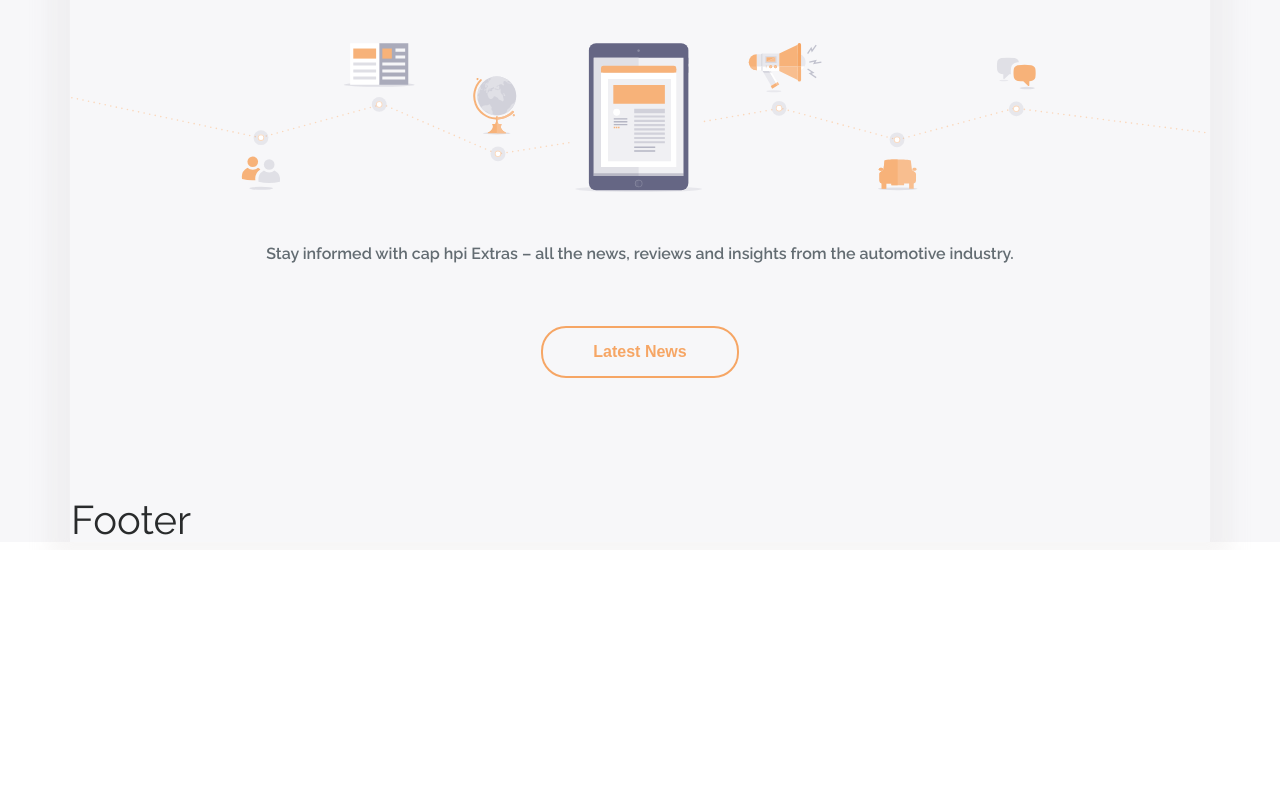
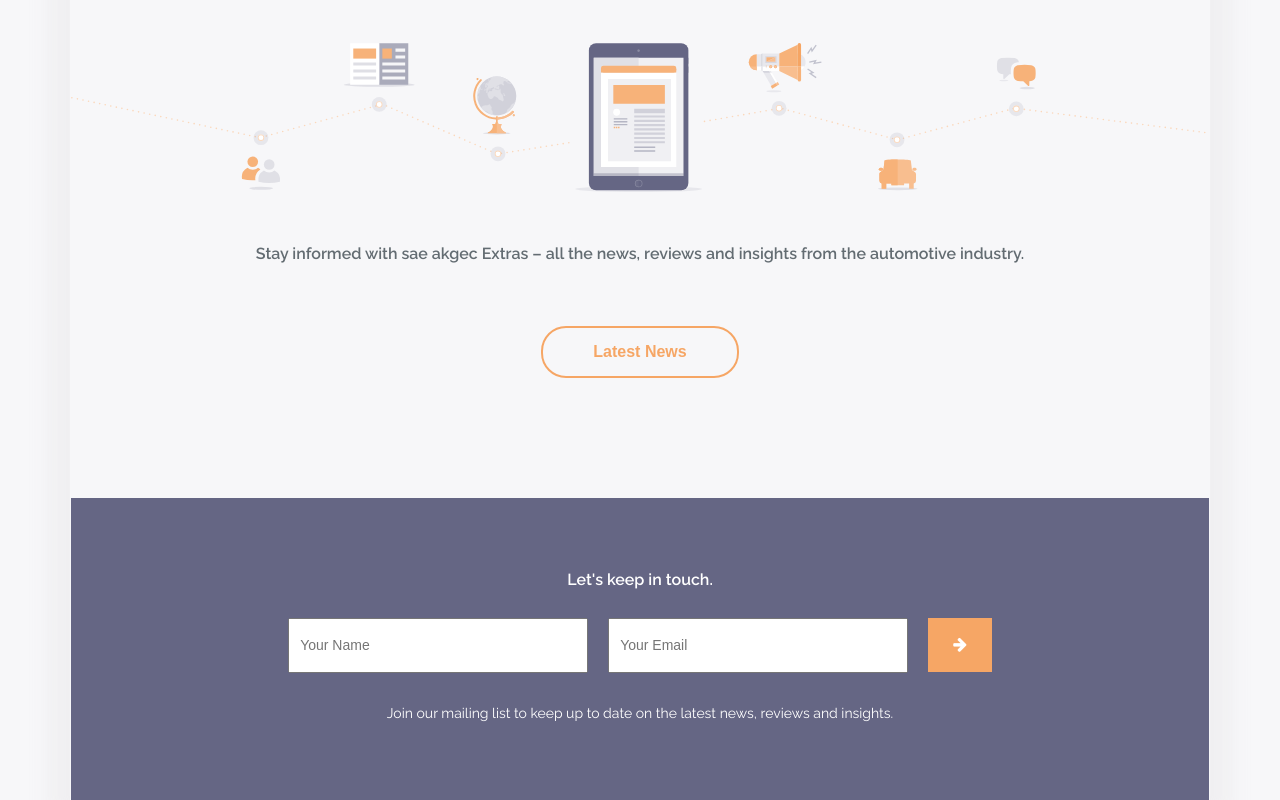
Before and after one commit to deepanshut041/sae, an Angular app in the folder client/: page / in a window 1280 px wide. Shown: the part 1783-2583 px from the top of the page. Before the commit the page ends 2333 px from the top, so only its background shows below. Built offline with nearby package versions, Linux system fonts and the light colour scheme.

Commit message:
Made footer now working on outer footer

```diff
--- /dev/null
+++ b/client/src/app/core/footer/footer.component.css
@@ -0,0 +1,32 @@
+footer{
+    background: #656684;
+    padding: 60px 10px;
+    color: #fff;
+}
+
+footer p.upper{
+    margin-top: 10px;
+    font-weight: 600;
+}
+
+footer input{
+    padding: 15px 10px;
+    font-size: 14px;
+    width: 300px;
+    margin: 10px;
+}
+
+footer p.lower{
+    margin-top: 20px;
+    font-size: 14px;
+    font-weight: 400;
+}
+
+footer button{
+    background: #f6a665;
+    color: #fff;
+    padding: 15px 25px;
+    margin: 10px;
+    border: 0px;
+    outline: none;
+}
--- a/client/src/app/core/footer/footer.component.html
+++ b/client/src/app/core/footer/footer.component.html
@@ -1 +1,17 @@
-<h1>Footer</h1>
+<footer>
+    <div class="text-center">
+        <div>
+            <p class="upper">Let's keep in touch.</p>
+        </div>
+        <div>
+            <input type="text" placeholder="Your Name">
+            <input type="text" placeholder="Your Email">
+            <button>
+                <i class="fa fa-arrow-right"></i>
+            </button>
+        </div>
+        <div>
+            <p class="lower">Join our mailing list to keep up to date on the latest news, reviews and insights.</p>
+        </div>
+    </div>
+</footer>
--- a/client/src/app/core/footer/footer.component.ts
+++ b/client/src/app/core/footer/footer.component.ts
@@ -3,7 +3,7 @@
 @Component({
   selector: "app-footer",
   templateUrl: "./footer.component.html",
-  styleUrls: ["./footer.component.scss"]
+  styleUrls: ["./footer.component.css"]
 })
 
 export class FooterComponent {
--- a/client/src/app/home/main/main.component.html
+++ b/client/src/app/home/main/main.component.html
@@ -132,7 +132,7 @@
             <img src="../../../assets/latest_news.svg" class="img-fluid">
         </div>
         <div class="text-center">
-            <p class="text-muted">Stay informed with cap hpi Extras – all the news, reviews and insights from the automotive industry.</p>
+            <p class="text-muted">Stay informed with sae akgec Extras – all the news, reviews and insights from the automotive industry.</p>
             <button>Latest News</button>
         </div>
     </div>
```
Also changed, not shown: client/src/app/core/footer/footer.component.scss (deleted).
